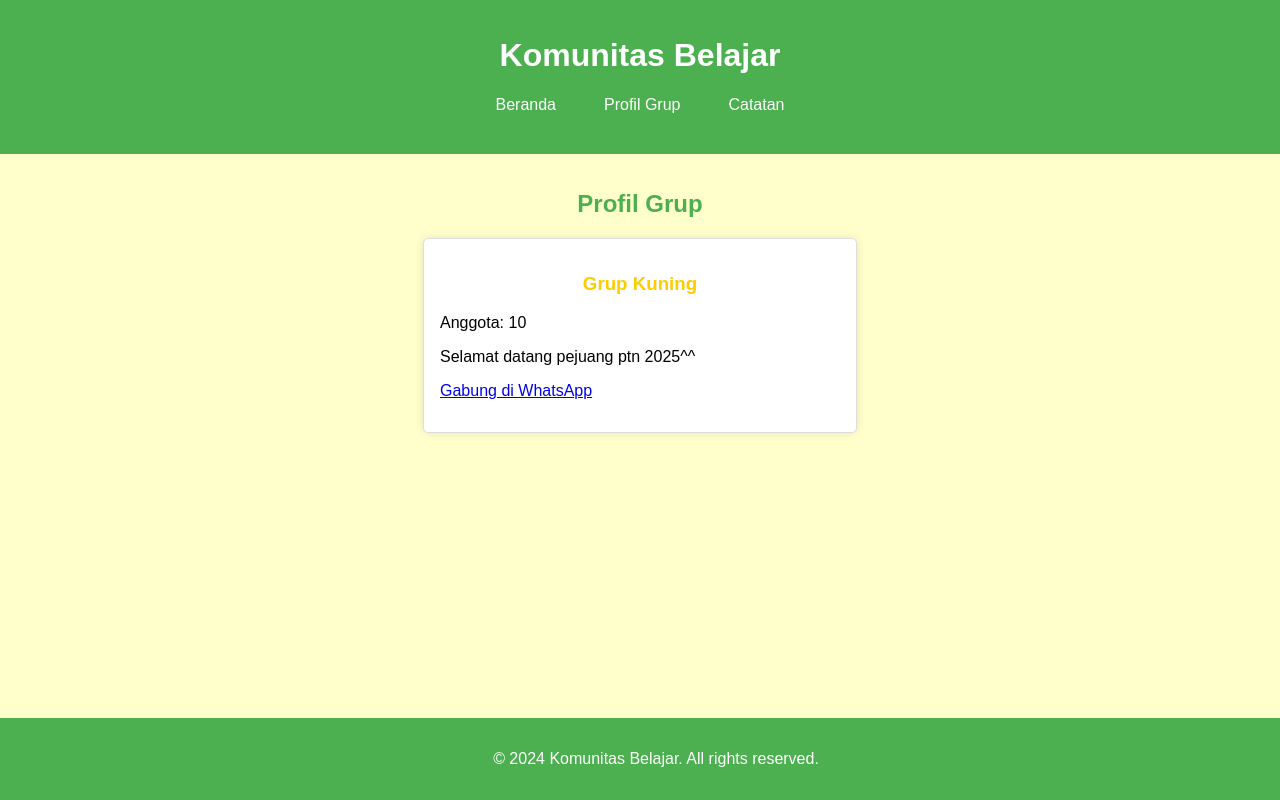
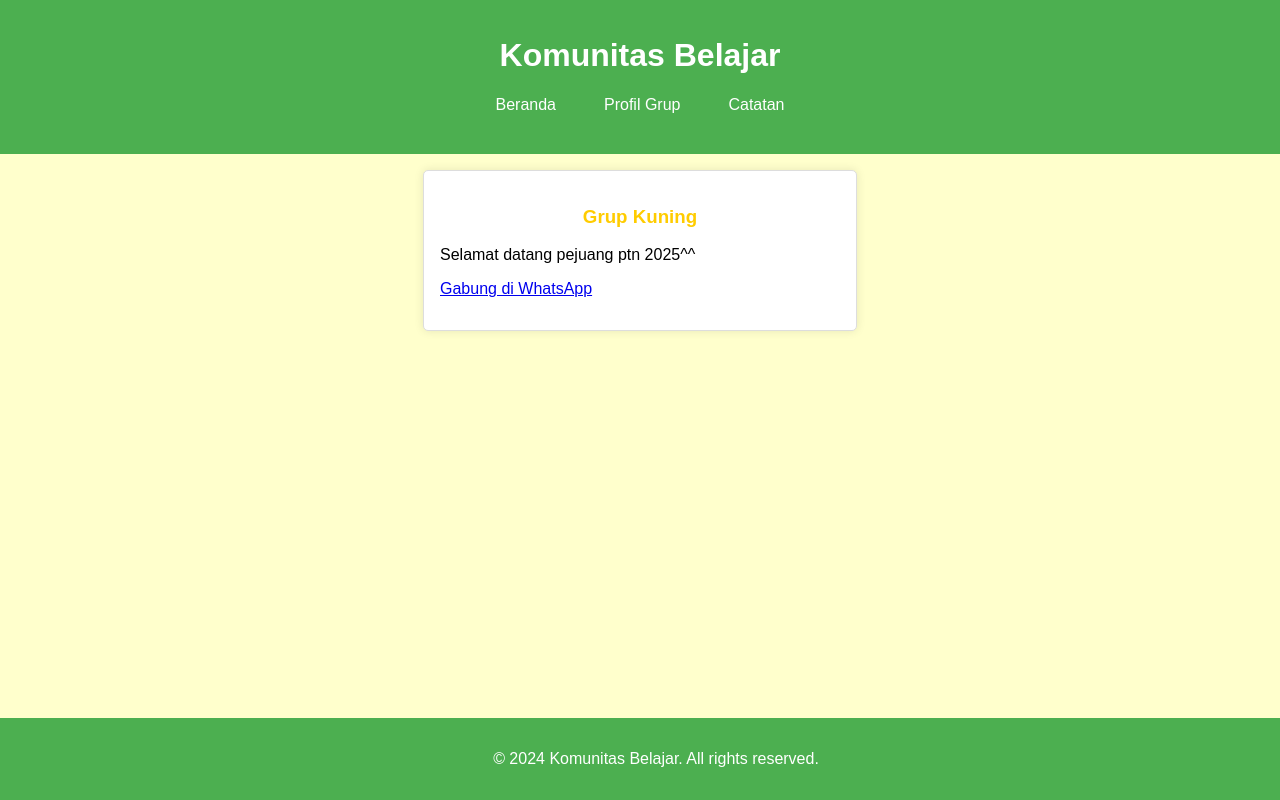
Before and after one commit to WiciptoSetiadi/GRUP-KUNING, a plain HTML site: page profil.html in a window 1280 px wide. Drawn offline with Linux system fonts and the light colour scheme.

Commit message:
Update profil.html

```diff
--- a/profil.html
+++ b/profil.html
@@ -19,11 +19,9 @@
     </header>
     <main>
         <section id="profil-grup">
-            <h2>Profil Grup</h2>
             <div class="profil-container">
                 <div class="profil">
                     <h3>Grup Kuning</h3>
-                    <p>Anggota: 10</p>
                     <p>Selamat datang pejuang ptn 2025^^</p>
                     <p><a href="https://chat.whatsapp.com/LrbktsCiQa2IeiACNFuqQl" target="_blank">Gabung di WhatsApp</a></p>
                 </div>
```
